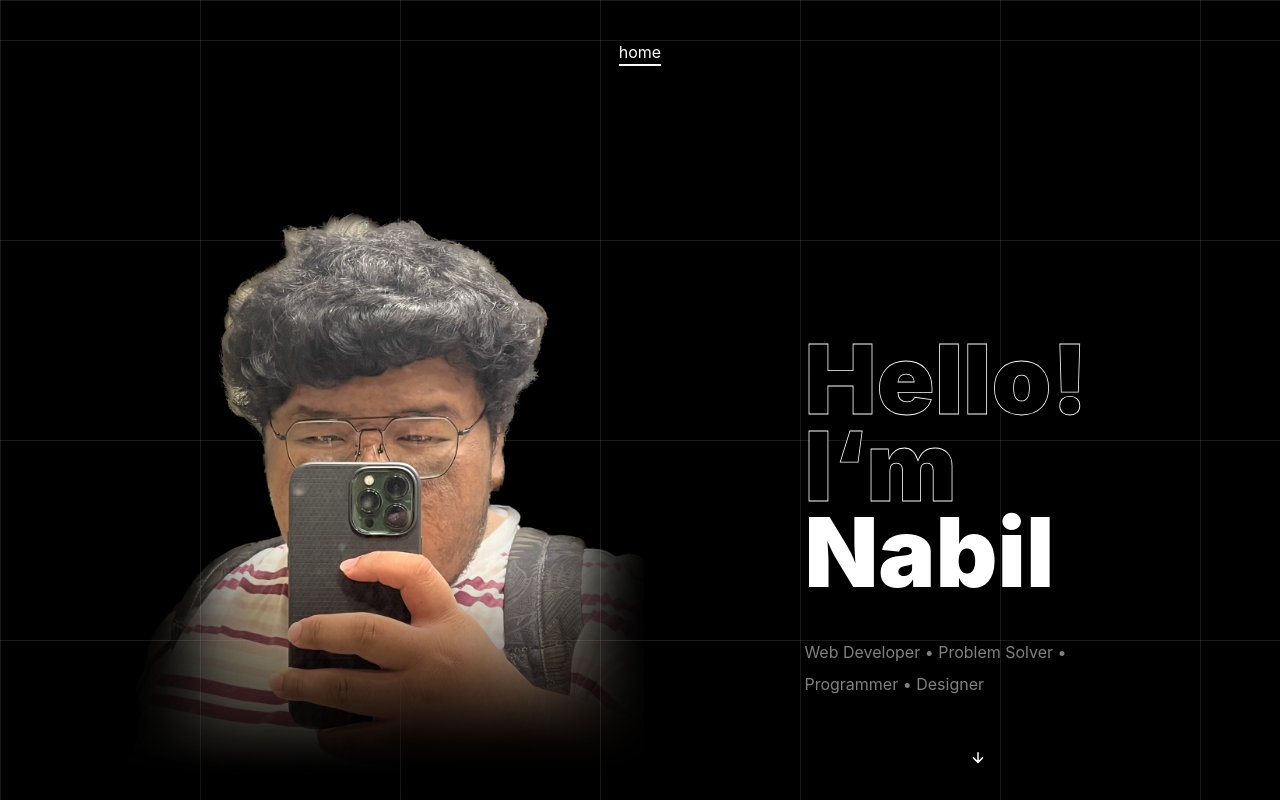
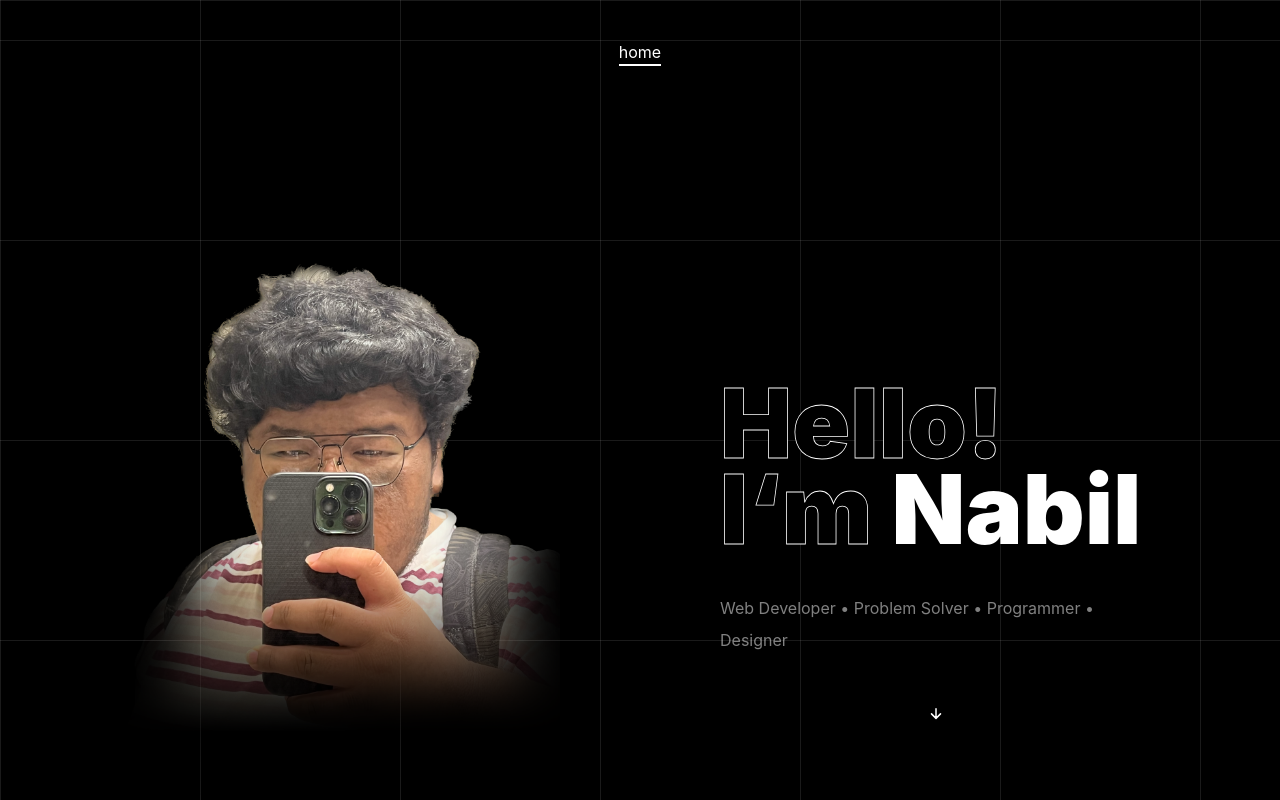
Before and after one commit to nabilridhwan/portfolio, a Next.js app: page / in a window 1280 px wide. Shown: the top 800 px of the page. Built offline with nearby package versions, Linux system fonts and the light colour scheme; no server answers.

Commit message:
feat: :lipstick: Change header to be grid instead of flex (fix weird layout issues)

```diff
--- a/pages/index.tsx
+++ b/pages/index.tsx
@@ -14,7 +14,7 @@ const Home: NextPage = () => {
 		<Container>
 			<FullHeightSection>
 				<FadeInSection>
-					<header className="md:flex md:flex-row md:gap-40 mt-10">
+					<header className="md:grid md:grid-cols-2 md:gap-40 mt-10">
 						<Image
 							src={require('../public/nabil-color.png')}
 							alt="Nabil"
```
